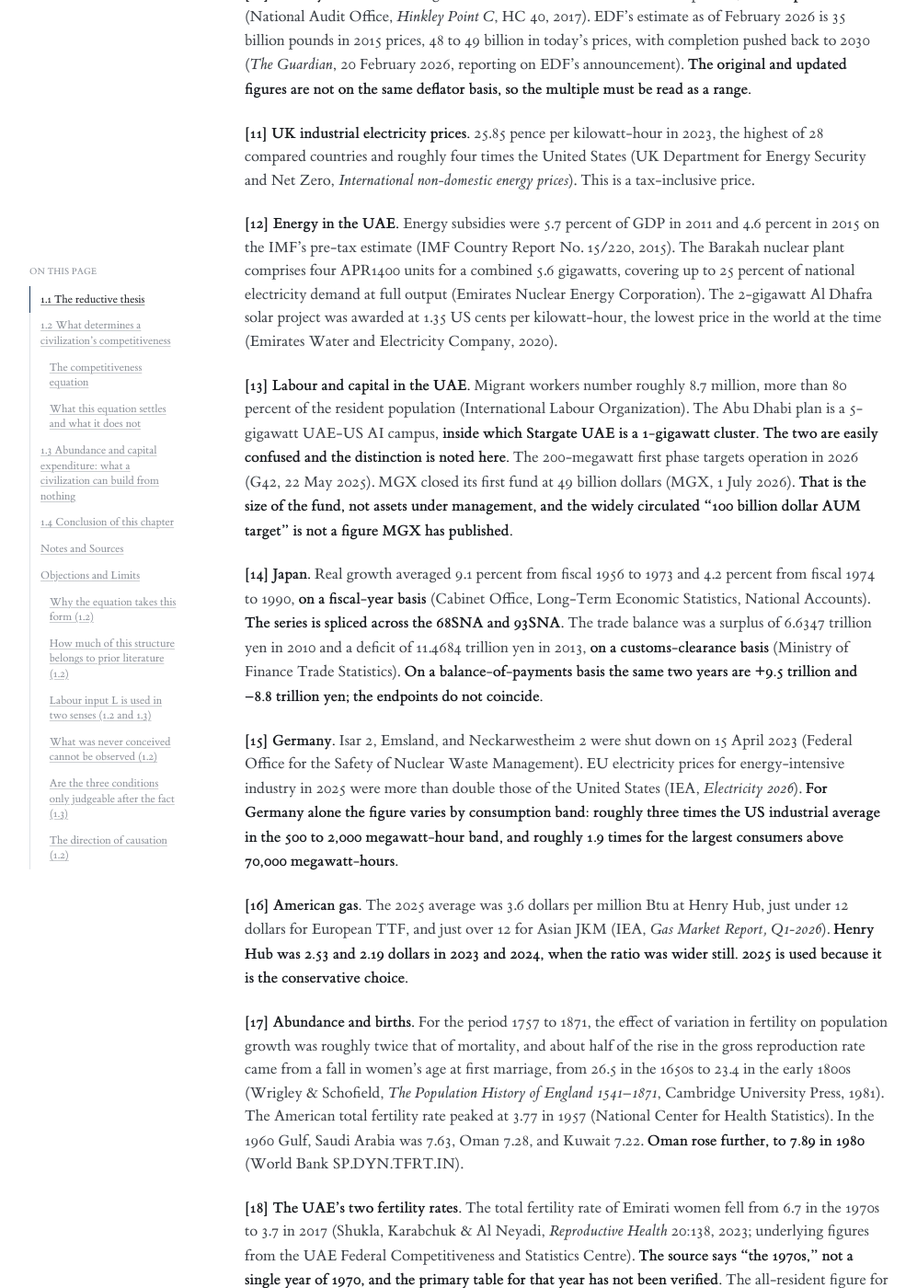
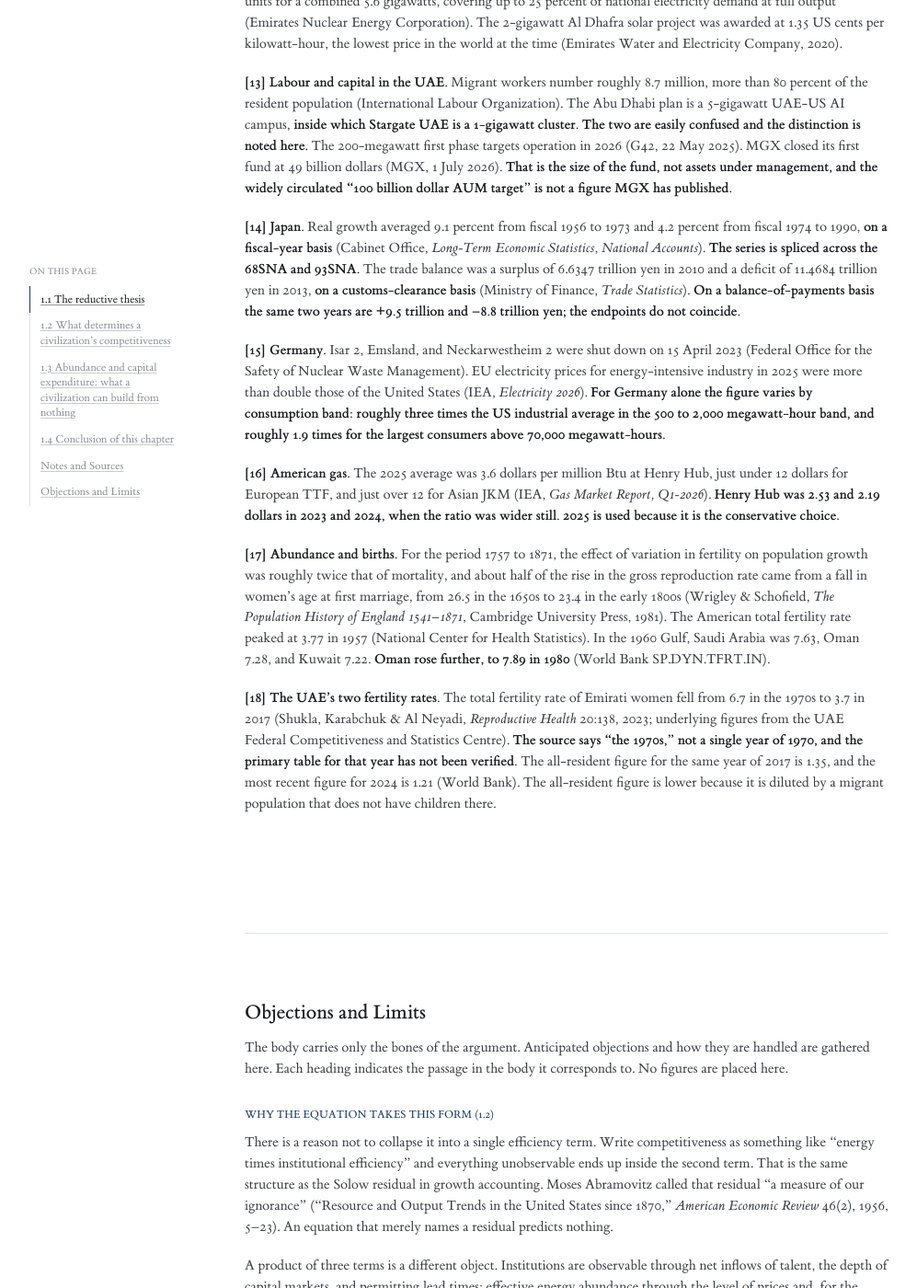
Before and after one commit to arata-hoshino/arata-hoshino.github.io, a Jekyll site: the page built from _essays/everything-is-energy-conversion.md, in a window 1280 px wide and 1400 px high, scrolled down 9845 px. Shown: the whole window at 92% size, without its empty margins (24-1021 px from the left). Built offline with Jekyll 4.4.1, drawn with Linux system fonts in a browser that asks for light colours.

Commit message:
Set the apparatus apart, and keep the rail to the top level
A chapter's notes and objections are gathered behind a rule that is meant
to be felt as a break, and set a step down in size from the body they
belong to. Publication titles that were missing their italics get them.

The section rail carries only the numbered sections and the two closing
heads; sub-headings come off it, being more detail than a rail is for.

Co-Authored-By: Claude Opus 5 (1M context) <noreply@anthropic.com>

```diff
--- a/_essays/everything-is-energy-conversion.md
+++ b/_essays/everything-is-energy-conversion.md
@@ -275,7 +275,9 @@ the process by which conversion was throttled, the path by which its cost descen
 household, the explosion of demand after the jam clears, the redesign of institutions, the
 inversion in what human time is spent on, and where the three terms actually mesh.
 
----
+<div class="apparatus" markdown="1">
+
+<hr class="rule-major">
 
 ## Notes and Sources
 
@@ -336,7 +338,7 @@ Parliamentary Papers 1845 (620) and 1846 (723-II)). The Lands Clauses Consolidat
 **[8] The scale of the railway mania.** Actual investment in railway construction was 13 million
 pounds in 1845, 30 million in 1846, and peaked at 44 million in 1847, which is just under 8
 percent of GDP that year and twice the military budget (Andrew Odlyzko, "The collapse of the
-Railway Mania...", revised June 25, 2011). **Odlyzko does not state the source of his GDP series
+Railway Mania…", revised June 25, 2011). **Odlyzko does not state the source of his GDP series
 in the text and is likely relying on an unpublished draft.** Route mileage was 1,498 in 1840 and
 6,621 in 1850 (B. R. Mitchell, *British Historical Statistics*, Cambridge University Press,
 1988). **That series appears to be on a United Kingdom basis including Ireland.**
@@ -379,10 +381,10 @@ July 2026). **That is the size of the fund, not assets under management, and the
 circulated "100 billion dollar AUM target" is not a figure MGX has published.**
 
 **[14] Japan.** Real growth averaged 9.1 percent from fiscal 1956 to 1973 and 4.2 percent from
-fiscal 1974 to 1990, **on a fiscal-year basis** (Cabinet Office, Long-Term Economic Statistics,
-National Accounts). **The series is spliced across the 68SNA and 93SNA.** The trade balance was
+fiscal 1974 to 1990, **on a fiscal-year basis** (Cabinet Office, *Long-Term Economic Statistics*,
+*National Accounts*). **The series is spliced across the 68SNA and 93SNA.** The trade balance was
 a surplus of 6.6347 trillion yen in 2010 and a deficit of 11.4684 trillion yen in 2013, **on a
-customs-clearance basis** (Ministry of Finance Trade Statistics). **On a balance-of-payments
+customs-clearance basis** (Ministry of Finance, *Trade Statistics*). **On a balance-of-payments
 basis the same two years are +9.5 trillion and −8.8 trillion yen; the endpoints do not
 coincide.**
 
@@ -414,7 +416,7 @@ verified.** The all-resident figure for the same year of 2017 is 1.35, and the m
 figure for 2024 is 1.21 (World Bank). The all-resident figure is lower because it is diluted by
 a migrant population that does not have children there.
 
----
+<hr class="rule-major">
 
 ## Objections and Limits
 
@@ -535,3 +537,5 @@ Stern & Astrid Kander, "The Role of Energy in the Industrial Revolution and Mode
 Growth," *The Energy Journal* 33(3), 2012, 125–152). What this thesis treats is a regime in
 which scarcity returns, and econometric results from a non-scarce period cannot be extrapolated
 into it directly. This corresponds to one line of the falsification table in the final chapter.
+
+</div>
--- a/assets/css/style.css
+++ b/assets/css/style.css
@@ -453,6 +453,22 @@ main {
   border-top: 1px solid var(--rule);
 }
 
+/* The apparatus of a chapter: the notes and the objections, set a step
+   down from the body they belong to. */
+.prose .apparatus {
+  font-size: 0.9em;
+}
+
+/* The rule that closes the body of a chapter and opens its apparatus:
+   the notes and the objections. It is meant to be felt as a break. */
+.prose .rule-major {
+  margin: clamp(5rem, 11vw, 8rem) 0 clamp(3rem, 6vw, 4.5rem);
+}
+
+.prose .rule-major + h2 {
+  margin-top: 0;
+}
+
 .prose mark {
   background: var(--mark);
   color: var(--ink);
@@ -711,10 +727,6 @@ main {
   margin: 0;
 }
 
-.rail-item.is-sub .rail-link {
-  padding-left: 1.7em;
-}
-
 .rail-link {
   display: block;
   padding: 0.5em 0 0.5em 0.9em;
--- a/assets/js/section-rail.js
+++ b/assets/js/section-rail.js
@@ -7,6 +7,9 @@
    Built from the DOM rather than from Liquid, so it stays correct for
    whatever headings an essay happens to have. Kramdown gives every
    heading an id (auto_ids), which is what the links point at.
+
+   Only the top level: the numbered sections of a chapter and the Notes
+   and Objections that close it. Sub-headings are left off.
    ------------------------------------------------------------------ */
 
 (function () {
@@ -15,7 +18,7 @@
   var prose = document.querySelector('.prose');
   if (!prose) return;
 
-  var headings = prose.querySelectorAll('h2[id], h3[id]');
+  var headings = prose.querySelectorAll('h2[id]');
   if (headings.length < 2) return;
 
   var rail = document.createElement('nav');
@@ -34,7 +37,7 @@
 
   Array.prototype.forEach.call(headings, function (heading) {
     var item = document.createElement('li');
-    item.className = 'rail-item' + (heading.tagName === 'H3' ? ' is-sub' : '');
+    item.className = 'rail-item';
 
     var link = document.createElement('a');
     link.className = 'rail-link';
```
